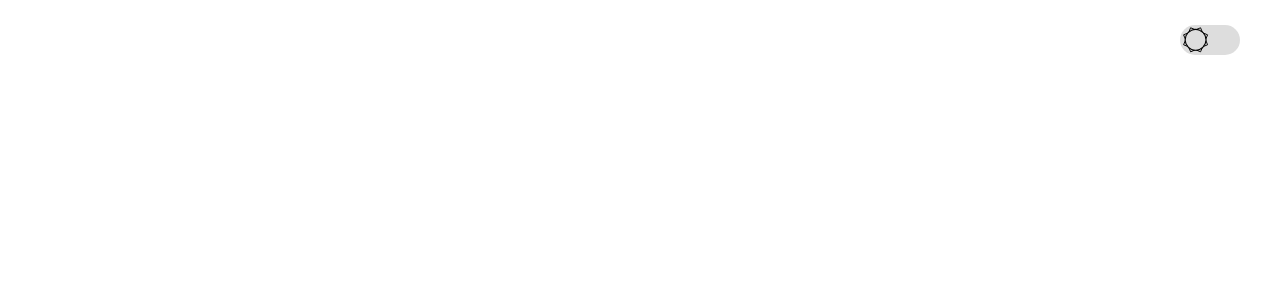
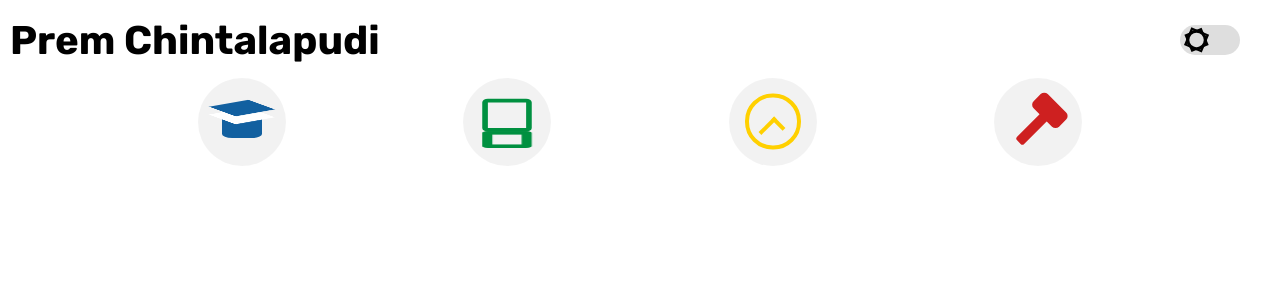
Before and after one commit to pchintalapudi/home, a Vue app: page / in a window 1280 px wide. Shown: the top 300 px of the page. Built offline with nearby package versions, Linux system fonts and the light colour scheme.

Commit message:
homepage icons

```diff
--- a/public/index.html
+++ b/public/index.html
@@ -5,6 +5,8 @@
     <meta http-equiv="X-UA-Compatible" content="IE=edge">
     <meta name="viewport" content="width=device-width,initial-scale=1.0">
     <link rel="icon" href="<%= BASE_URL %>favicon.ico">
+    <link href="https://fonts.googleapis.com/css2?family=Merriweather:ital,wght@0,400;0,700;1,400&family=Rubik:ital,wght@0,400;0,700;1,400&display=swap" rel="preload">
+    <link href="https://fonts.googleapis.com/css2?family=Merriweather:ital,wght@0,400;0,700;1,400&family=Rubik:ital,wght@0,400;0,700;1,400&display=swap" rel="stylesheet">
     <title><%= htmlWebpackPlugin.options.title %></title>
   </head>
   <body>
--- a/src/App.vue
+++ b/src/App.vue
@@ -8,5 +8,3 @@ export default Vue.extend({
   components: { HomeVue },
 });
 </script>
-<style>
-</style>
--- a/src/components/Home.vue
+++ b/src/components/Home.vue
@@ -1,19 +1,13 @@
 <template>
   <main :dark-mode="darkMode">
-    <nav>
-      <span class="grow"></span>
-      <span>
-        <theme-switcher-vue class="dark-mode-switcher"></theme-switcher-vue>
-      </span>
-    </nav>
-    <h1></h1>
+    <title-vue></title-vue>
   </main>
 </template>
 <script lang="ts">
 import Vue from "vue";
-import ThemeSwitcherVue from "./ThemeSwitcher.vue";
+import TitleVue from "./pages/Title.vue";
 export default Vue.extend({
-  components: { ThemeSwitcherVue },
+  components: { TitleVue },
   computed: {
     darkMode(): boolean {
       return this.$store.state.darkMode;
@@ -31,6 +25,7 @@ export default Vue.extend({
   box-sizing: border-box;
   background-color: transparent;
   flex-flow: column nowrap;
+  align-items: center;
 }
 head,
 style,
@@ -43,32 +38,53 @@ main {
   height: 100vh;
   width: 100vw;
 }
-nav {
-  flex-flow: row wrap;
-  padding: 10px;
-}
 .grow {
   flex: 1;
 }
-.dark-mode-switcher {
-  transform: scale(0.5, 0.5);
-}
 main {
-  --back-color: white;
-  --fore-color: black;
-  --track-color: #dddddd;
-  background-color: var(--back-color);
-  color: var(--fore-color);
+  --back-color: 255, 255, 255;
+  --fore-color: 0, 0, 0;
+  --track-color: 222, 222, 222;
+  --level-1: 0.05;
+  --level-2: 0.07;
+  --level-3: 0.08;
+  --level-4: 0.09;
+  --level-5: 0.11;
+  --level-6: 0.12;
+  --level-7: 0.14;
+  --level-8: 0.15;
+  --level-9: 0.16;
+  --blue: 18, 96, 160;
+  --green: 0, 144, 64;
+  --yellow: 255, 208, 0;
+  --red: 206, 32, 32;
+  background-color: rgb(var(--back-color));
+  color: rgb(var(--fore-color));
   transition: background-color 300ms, color 300ms;
 }
 input {
-  background-color: var(--back-color);
-  color: var(--fore-color);
+  background-color: rgb(var(--back-color));
+  color: rgb(var(--fore-color));
   transition: background-color 300ms, color 300ms;
 }
 main[dark-mode] {
-  --back-color: #121212;
-  --fore-color: #ffffffde;
-  --track-color: #222222;
+  --back-color: 18, 18, 18;
+  --fore-color: 222, 222, 222;
+  --track-color: 34, 34, 34;
+  --blue: 0, 136, 255;
+  --green: 8, 242, 142;
+  --yellow: 253, 253, 102;
+  --red: 220, 60, 60;
+}
+html {
+  font-family: "Merriweather", serif;
+}
+h1,
+h2,
+h3,
+h4,
+h5,
+h6 {
+  font-family: "Rubik", sans-serif;
 }
 </style>
--- a/src/components/ThemeSwitcher.vue
+++ b/src/components/ThemeSwitcher.vue
@@ -23,7 +23,7 @@ export default Vue.extend({
     width: 120px;
     height: 60px;
     border-radius: 30px;
-    background-color: var(--track-color);
+    background-color: rgb(var(--track-color));
     cursor: pointer;
     position: relative;
 }
@@ -36,7 +36,7 @@ export default Vue.extend({
     bottom:0;
     pointer-events: none;
     opacity: 0;
-    background-color: var(--fore-color);
+    background-color: rgb(var(--fore-color));
     transition: opacity 300ms, background-color 300ms;
     border-radius: 30px;
 }
@@ -47,31 +47,31 @@ export default Vue.extend({
     opacity: 0.5;
 }
 .sun {
-    border: 2px solid var(--fore-color);
+    border: 5px solid rgb(var(--fore-color));
     transition: all 300ms;
     display: block;
-    position: relative;
+    position: absolute;
     height: 44px;
     width: 44px;
-    transform: scale(0.875, 0.875) rotate(22.5deg) translate(13px, 4px);
+    transform: scale(0.875, 0.875) rotate(22.5deg) translate(-25px, 20px);
 }
 .sun::before {
-    transform: rotate(45deg);
+    transform: rotate(45deg) scale(1.25, 1.25);
     transform-origin: center center;
     position: absolute;
     content: "";
-    border: 2px solid var(--fore-color);
+    border: 5px solid rgb(var(--fore-color));
     transition: all 300ms;
     display: block;
-    top:-2px;
-    left:-2px;
-    right:-2px;
-    bottom:-2px;
+    top:0px;
+    left:0px;
+    right:0px;
+    bottom:0px;
 }
 .sun::after {
     border-radius: 50%;
-    border: 2px solid var(--fore-color);
-    background-color: var(--track-color);
+    border: 5px solid rgb(var(--fore-color));
+    background-color: rgb(var(--track-color));
     transition: all 300ms;
     position: absolute;
     content: "";
@@ -80,14 +80,14 @@ export default Vue.extend({
     left:0px;
     right:0px;
     bottom:0px;
-    transform: scale(1.25, 1.25);
+    transform: scale(1.375, 1.375);
 }
 
 .sun[moon] {
     border-radius: 50%;
     border-color: transparent;
-    background-color: var(--fore-color);
-    transform: translate(60px, 7px);
+    background-color: rgb(var(--fore-color));
+    transform: translate(30px, 7px);
 }
 .sun[moon]::before {
     opacity: 0;
--- /dev/null
+++ b/src/components/pages/Title.vue
@@ -0,0 +1,156 @@
+<template>
+  <section class="title-page">
+    <nav>
+      <h1>Prem Chintalapudi</h1>
+      <span class="grow"></span>
+      <span>
+        <theme-switcher-vue class="dark-mode-switcher"></theme-switcher-vue>
+      </span>
+    </nav>
+    <article class="summary">
+      <div tooltip="Education">
+        <i class="icon graduation-cap"></i>
+      </div>
+      <div tooltip="Work Experience">
+        <i class="icon laptop"></i>
+      </div>
+      <div tooltip="Personal Projects">
+        <i class="icon clock"></i>
+      </div>
+      <div tooltip="Skills">
+        <i class="icon hammer"></i>
+      </div>
+    </article>
+  </section>
+</template>
+<script lang="ts">
+import Vue from "vue";
+import ThemeSwitcherVue from "../ThemeSwitcher.vue";
+export default Vue.extend({
+  components: { "theme-switcher-vue": ThemeSwitcherVue },
+});
+</script>
+<style>
+nav {
+  width: 100vw;
+  flex-flow: row wrap;
+  padding: 10px;
+}
+.dark-mode-switcher {
+  transform: scale(0.5, 0.5);
+}
+h1 {
+  font-size: 2.5em;
+}
+.title-page {
+    min-height: 100vh;
+}
+.icon {
+  position: relative;
+  width: 44px;
+  height: 44px;
+  background-color: rgba(var(--fore-color), var(--level-1));
+  transition: background-color 300ms;
+  border-radius: 50%;
+  transform: scale(2, 2);
+  margin: 0 22px;
+  cursor: pointer;
+}
+.icon:hover {
+    background-color: rgba(var(--fore-color), var(--level-2));
+}
+.icon:active {
+    background-color: rgba(var(--fore-color), var(--level-5));
+}
+.laptop::before {
+  content: "";
+  position: absolute;
+  top: 0;
+  left: 0;
+  right: 0;
+  bottom: 0;
+  transform-origin: center top;
+  transform: scale(0.5625, 0.375) translateY(27.5px);
+  border: 5px solid rgb(var(--green));
+  border-radius: 5px;
+  transition: border-color 300ms, background-color 300ms;
+}
+.laptop::after {
+  content: "";
+  position: absolute;
+  top: 0;
+  left: 0;
+  right: 0;
+  bottom: 0;
+  border: 9px solid rgb(var(--green));
+  border-radius: 5px;
+  transform: scale(0.5625, 0.5) translateY(17.5px) rotate3d(1, 0, 0, 67.5deg);
+  transition: border-color 300ms, background-color 300ms;
+}
+.graduation-cap::before {
+  position: absolute;
+  content: "";
+  background-color: rgb(var(--blue));
+  transition: background-color 300ms;
+  height: 10px;
+  width: 19.5px;
+  transform: translateY(20px);
+  border-bottom-left-radius: 5px 2px;
+  border-bottom-right-radius: 5px 2px;
+}
+.graduation-cap::after {
+  position: absolute;
+  content: "";
+  height: 10px;
+  width: 20px;
+  background-color: rgb(var(--blue));
+  box-shadow: -7.5px 5.5px 0 0px rgb(var(--back-color));
+  transition: background-color 300ms, box-shadow 300ms;
+  transform: translateY(10px) rotate(-10deg) skewX(60deg)
+    rotate3d(1, 0, 0, 45deg);
+}
+.clock::before {
+  content: "";
+  height: 27.5px;
+  width: 27.5px;
+  border-radius: 50%;
+  border: 2.5px solid rgb(var(--yellow));
+  transform: translateY(7.75px);
+  box-sizing: border-box;
+  transition: border-color 300ms;
+}
+.clock::after {
+  content: "";
+  height: 8px;
+  width: 11px;
+  box-sizing: border-box;
+  border-left: 2px solid rgb(var(--yellow));
+  border-bottom: 2px solid rgb(var(--yellow));
+  transform: translate(-1px, -6px) rotate(135deg);
+  transition: border-color 300ms;
+}
+.hammer::before {
+  content: "";
+  height: 5px;
+  width: 20px;
+  background-color: rgb(var(--red));
+  transform: translate(-2.5px, 22.5px) rotate(-45deg);
+  border-radius: 1.25px;
+  transition: background-color 300ms;
+}
+.hammer::after {
+    content:"";
+    height:10px;
+    width:17.5px;
+    background-color: rgb(var(--red));
+    border-radius: 2.5px;
+    transform: rotate(45deg) translateX(8.5px);
+    transition: background-color 300ms;
+}
+.summary {
+    flex-flow: row wrap;
+    justify-content: space-evenly;
+    width: 100vw;
+    padding: 20px;
+}
+</style>
```
